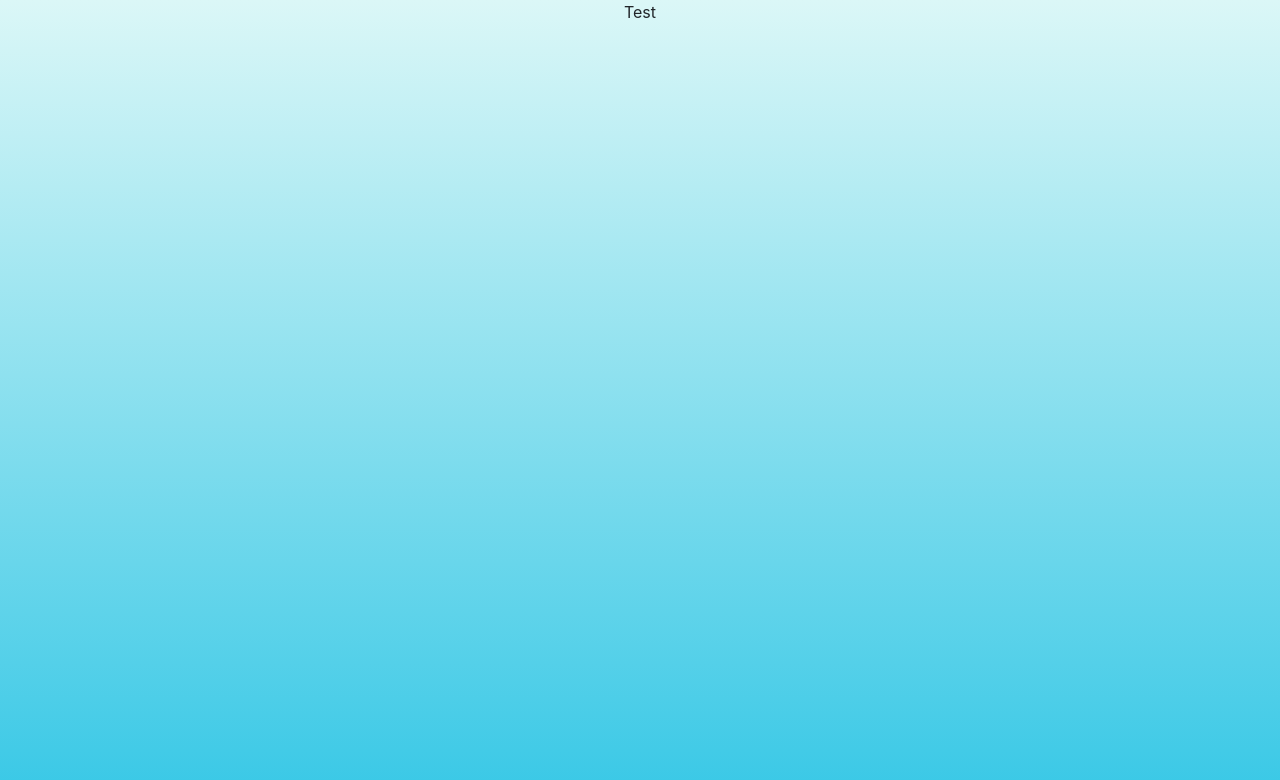
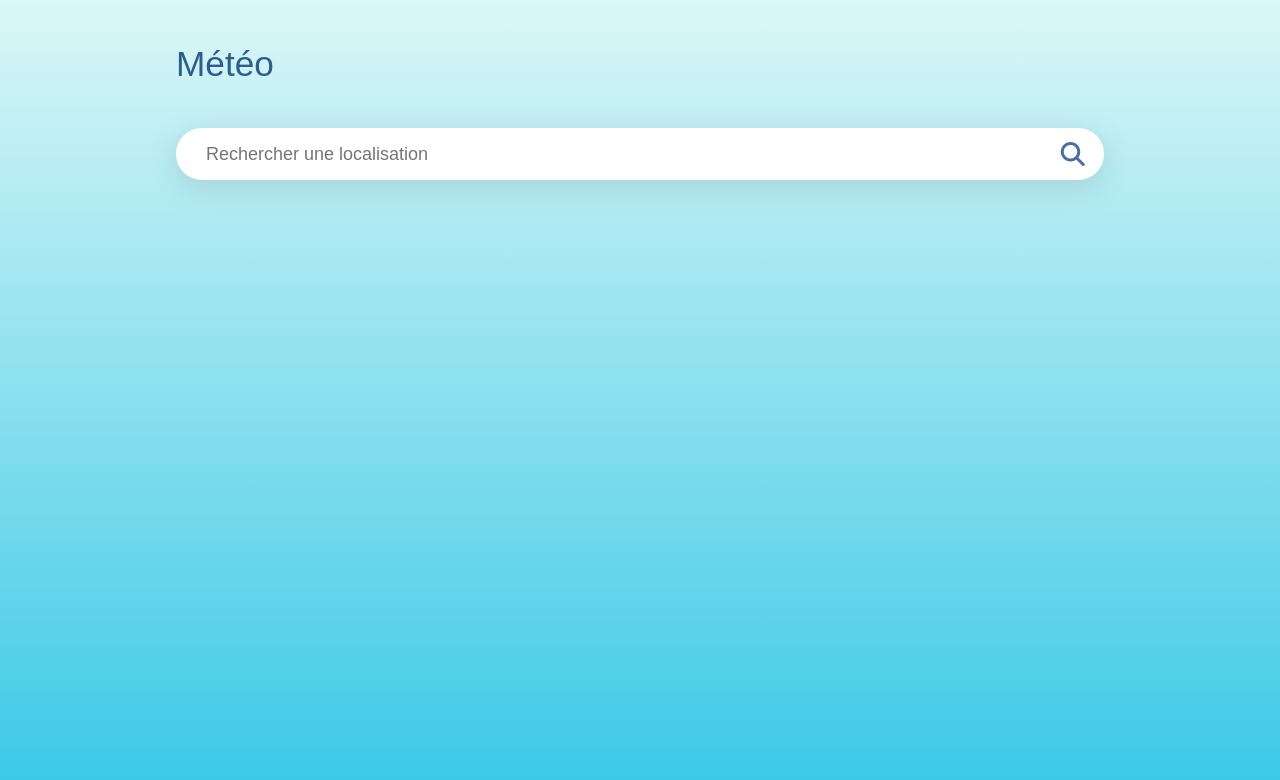
Before and after one commit to Clement-Julia/react-meteo, a React (Create React App) app: page / in a window 1280 px wide. Shown: the top 780 px of the page. Built offline with nearby package versions, Linux system fonts and the light colour scheme.

Commit message:
fix vercel

```diff
--- a/src/composants/layout/WeatherDisplay.js
+++ b/src/composants/layout/WeatherDisplay.js
@@ -20,7 +20,7 @@ export default function WeatherDisplay({ data }) {
 			}
 		}
 
-		return <input className='input-meteo' placeholder='Search for location' type='text' value={inputValue} onChange={(e) => setInputValue(e.target.value)} onKeyDown={handleKeyDown} />
+		return <input className='input-meteo' placeholder='Rechercher une localisation' type='text' value={inputValue} onChange={(e) => setInputValue(e.target.value)} onKeyDown={handleKeyDown} />
 	}
 
     const handleCheckboxChange = (e) => {
--- a/src/composants/pages/SearchForm.js
+++ b/src/composants/pages/SearchForm.js
@@ -27,14 +27,10 @@ const SearchForm = () => {
 		}
 	}
 
-    console.log('Test');
-    console.log(data);
-    console.log("");
 	return (
 		<div className='d-flex justify-content-center'>
 			<ToastContainer />
-            <p>Test</p>
-			{data.main && (
+			{data && (
 				<>
 					<WeatherDisplay data={data} />
 				</>
```
